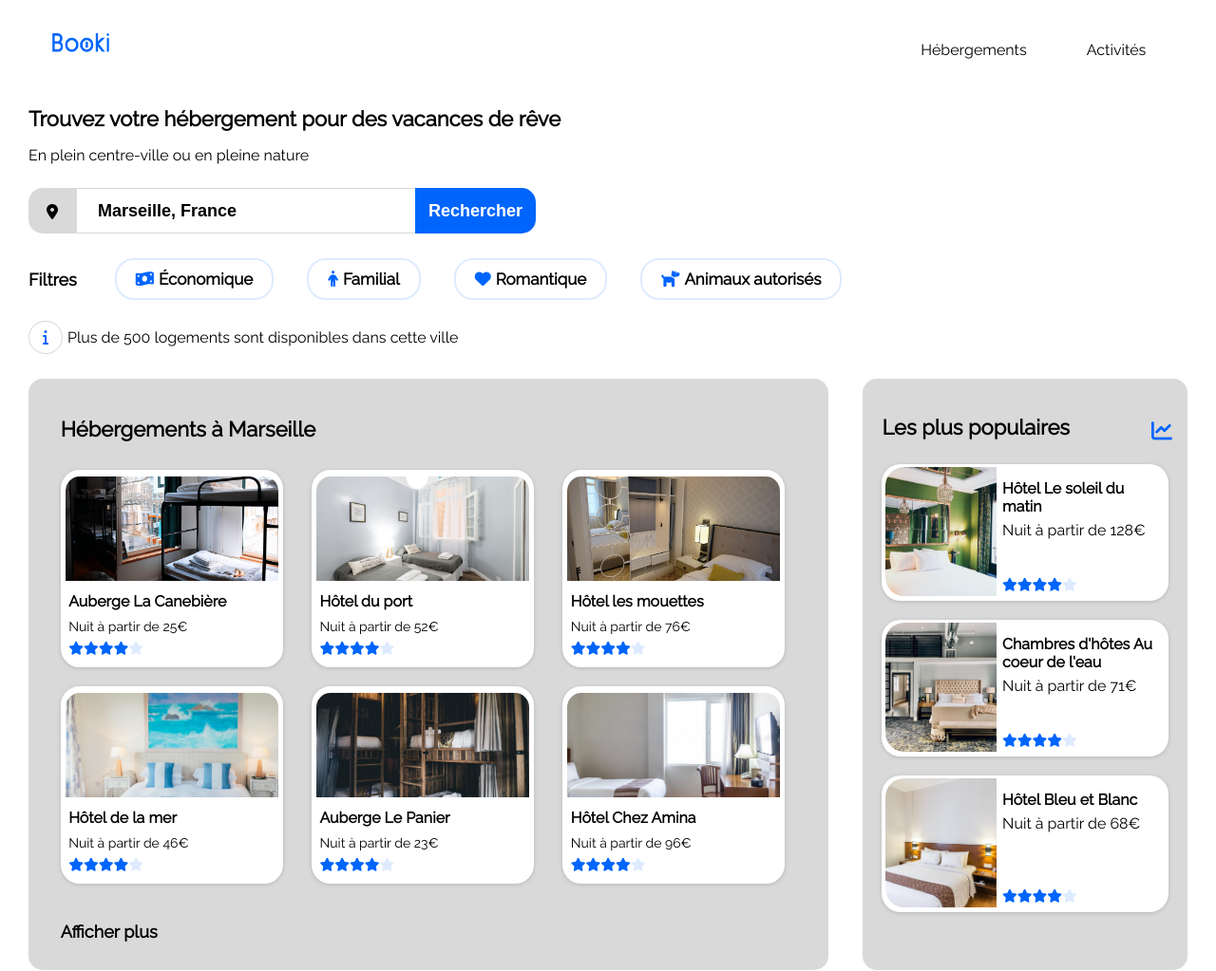
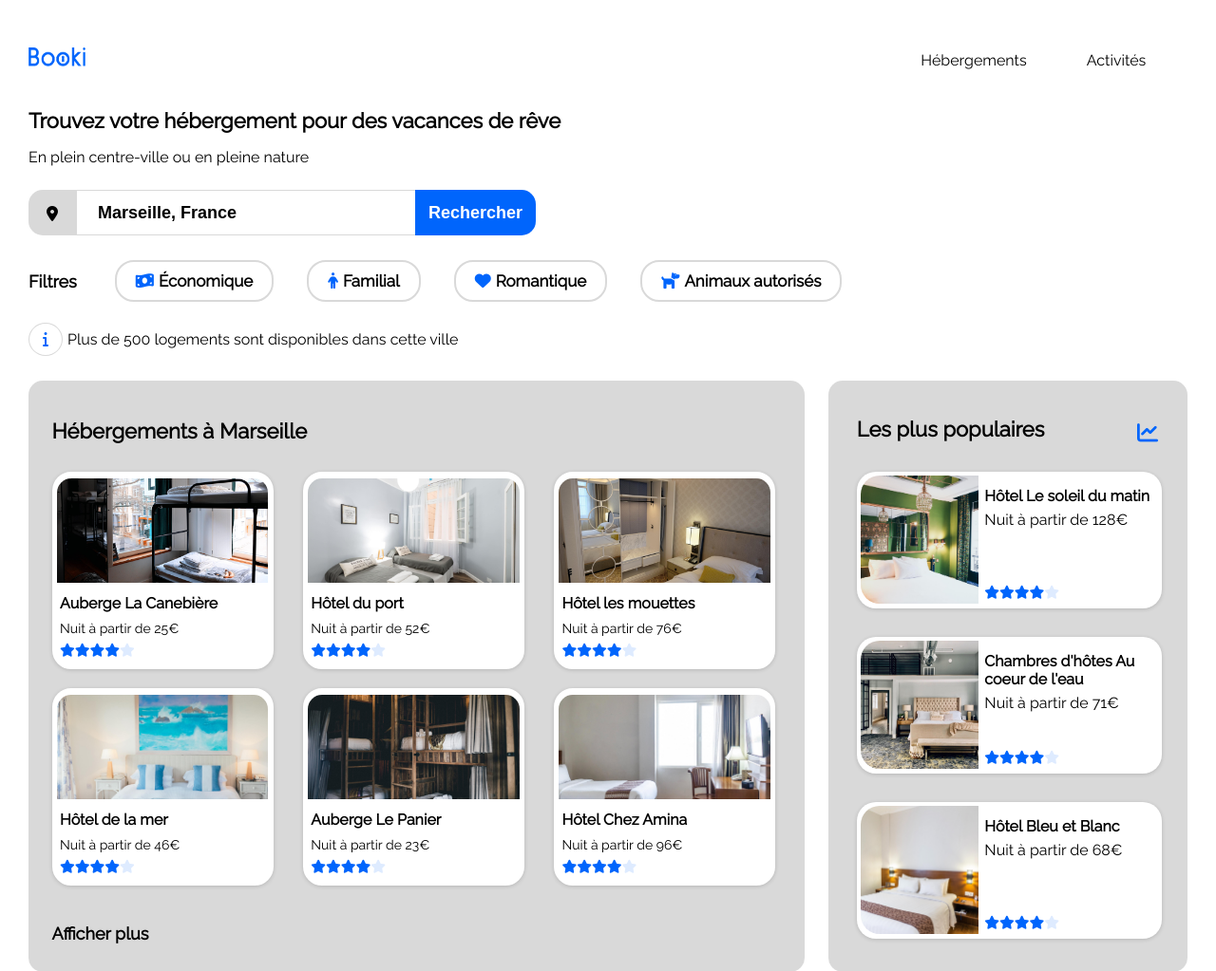
Before and after one commit to TheoGuegan/Booki, a plain HTML site: page index.html in a window 1280 px wide. Shown: the top 1023 px of the page at 95% size. Drawn offline with Linux system fonts and the light colour scheme.

Commit message:
global modif on project for finitions

```diff
--- a/CSS/mqport.css
+++ b/CSS/mqport.css
@@ -13,6 +13,7 @@ header {
     display: flex;
     width: 100%;
     justify-content: center;
+    margin-bottom: 20px;
 }
 
 #conteneurlinav {
@@ -32,6 +33,8 @@ nav {
     justify-content: center;
     height: 40px;
     padding-left: 0;
+    border-bottom: 2px solid #D9D9D9;
+    padding-bottom: 10px;
 }
 
 .anav {
@@ -42,10 +45,11 @@ nav {
 .lianav :hover {
     border-bottom: 2px solid #0065FC;
     border-top: none;
+    padding: 0 0 -20px 0;
 }
 
 #textehaut {
-    margin: 0 20px 20px 20px;
+    margin: 50px 20px 20px 20px;
 }
 
 #barrederecherche {
@@ -84,6 +88,7 @@ nav {
 }
 
 #barrefiltres {
+    margin-top: 20px;
     margin-bottom: -20px;
 }
 
@@ -202,3 +207,18 @@ footer {
 }
 
 }
+
+@media all and (max-width : 298px) {
+
+#divbtnfiltres {
+    display: flex;
+    flex-direction: column;
+    text-align: center;
+}
+
+.libtnfiltres {
+    width: 75%;
+    margin: auto 3%;
+}
+
+}
--- a/CSS/mqtab.css
+++ b/CSS/mqtab.css
@@ -44,7 +44,7 @@ aside {
 }
 
 #titreaside {
-    margin: 10px 20px
+    margin: 10px 20px 0 20px;
 }
 
 #conteneurcarteaside {
@@ -55,6 +55,7 @@ aside {
 
 #conteneurcarteaside a {
     width: 33%;
+    margin-bottom: 30px;
 }
 .carteaside {
     width: 100%;
@@ -76,4 +77,8 @@ aside {
 .footdiv li {
     padding : 10px 0 0 0;
 }
+
+.carteaside {
+    margin : 0;
 }
+}
--- a/CSS/style.css
+++ b/CSS/style.css
@@ -44,7 +44,7 @@ header {
     width: 50%
 }
 #imglogoentete{
-    margin: 45px 0 0px 55px;
+    margin: 60px 0 0px 30px;
     transform: translateX(-50%) translateY(-50%);
     width: 60px;
     height: 20px;
@@ -61,6 +61,7 @@ nav {
     width: 300px;
     height: 50px;
     display: flex;
+    margin: 2px 0;
 }
 
 .lianav {
@@ -79,7 +80,7 @@ nav {
 
 .anav {
     color: black;
-    padding: 25px 0;
+    padding: 50px 0;
     border-top: 2px solid transparent;
 }
 
@@ -156,11 +157,11 @@ nav {
 .libtnfiltres {
     display: flex;
     align-items: center;
-    border: 2px solid #DEEBFF;
+    border: 2px solid #D9D9D9;
     border-radius: 20px;
     height: 40px;
     font-size: 17px;
-    font-weight: bold;
+    font-weight: bolder;
     margin-right: 35px;
     padding: 0 20px;
 }
@@ -210,19 +211,20 @@ nav {
 }
 
 article {
-    width: 69%;
+    width: 67%;
     height: auto;
     background-color: #D9D9D9;
     border-radius: 15px;
+    margin: 0;
 }
 
 #listecarteshebergement {
     display: flex;
     flex-wrap: wrap;
-    gap: 30px;
+    gap: 4%;
     row-gap: 20px;
-    margin-left: 4%;
-    margin-right: 0%;
+    margin-left: 3%;
+    margin-right: 2%;
 }
 
 .imgcarteart {
@@ -245,7 +247,7 @@ article {
     border-radius: 20px;
     border: 4px solid white;
     box-shadow: rgba(0, 0, 0, 0.16) 0px 1px 4px;
-    width: 28%;
+    width: 29%;
     height: 200px;
 }
 
@@ -287,6 +289,7 @@ article h1, article h2{
 article h2 {
     margin-top: 40px;
     margin-bottom: 30px;
+    margin: 40px 0 30px 3%;
 }
 
 /* aside */
@@ -294,7 +297,7 @@ article h2 {
 
 aside {
     background-color: #D9D9D9;
-    width: 28%;
+    width: 31%;
     height: auto;
     border-radius: 15px;
 }
@@ -309,7 +312,7 @@ aside h2 {
 
 #titreaside {
     display: flex;
-    margin: 20px 20px 0px 20px;
+    margin: 20px 20px -24px 30px;
     justify-content: space-between;
 }
 
@@ -317,6 +320,7 @@ aside h2 {
     color: #0065FC;
     font-size: 22px;
     width: 18px;
+    margin-right: 15px;
 }
 
 #conteneurcarteaside {
@@ -327,10 +331,11 @@ aside h2 {
     display: flex;
     background-color: white;
     border-radius: 20px;
-    width: 100%;
+    width: 95%;
     margin-bottom: 20px;
     height: 144px;
     box-shadow: rgba(0, 0, 0, 0.16) 0px 1px 4px;
+    margin: 30px 10px;
 }
 
 .imgcarteasidepc {
```
Also changed, not shown: index.html (+1 -1 lines).
